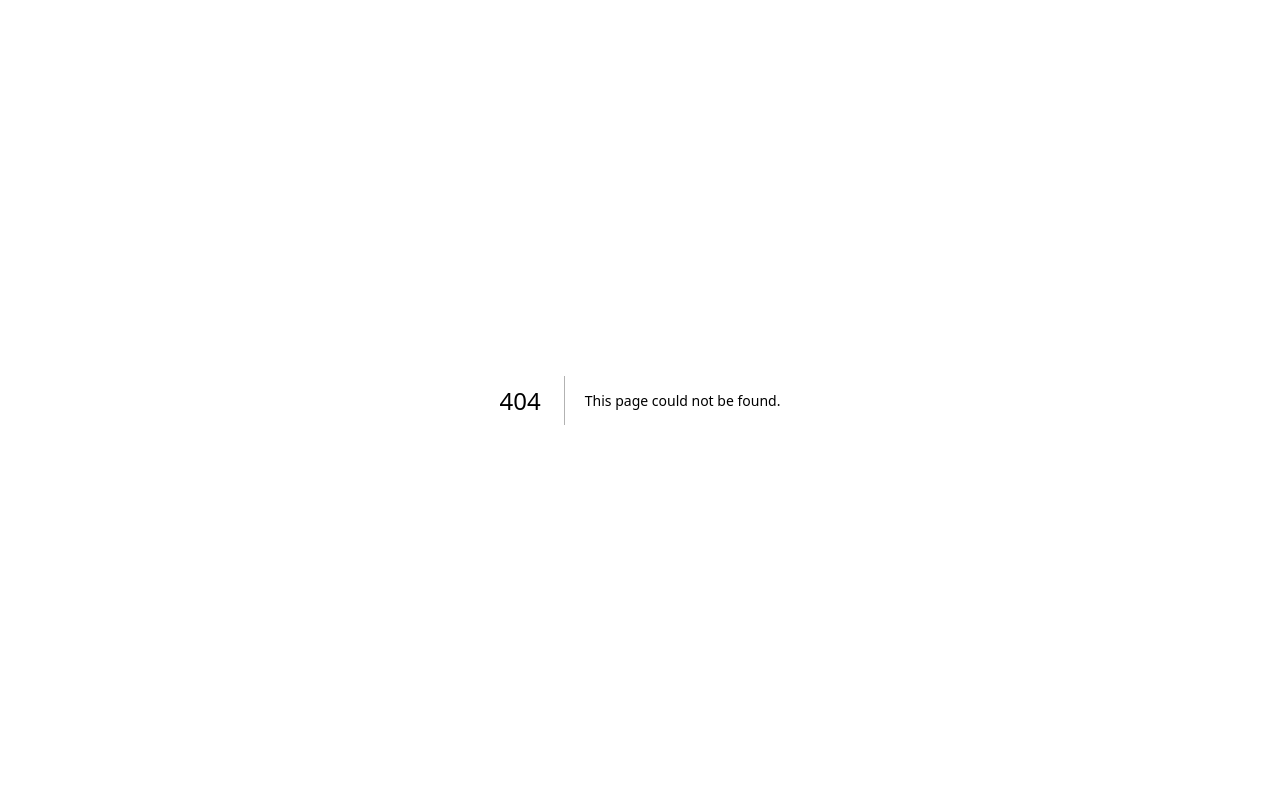
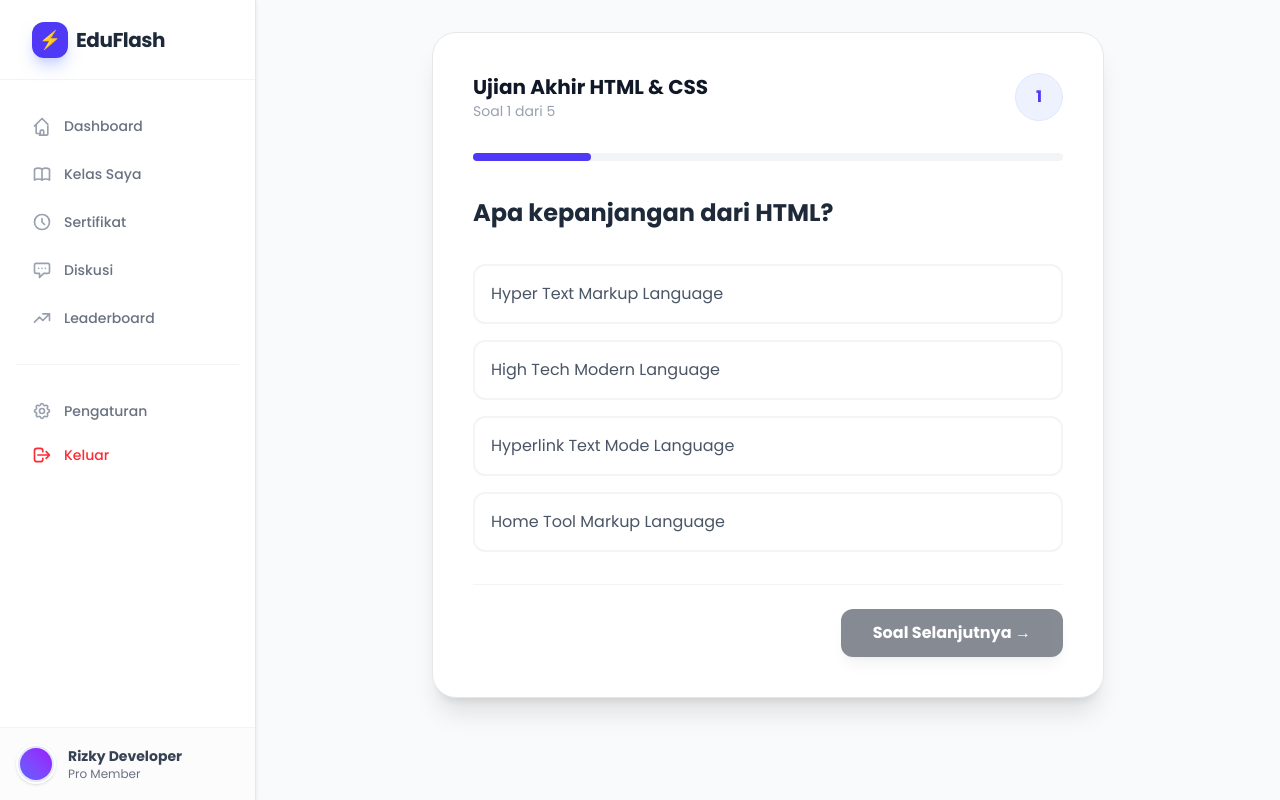
Before and after one commit to ayndri/Learning-Management-System, a Next.js app: page /dashboard/quiz in a window 1280 px wide. Before the commit this address had no page. Built offline with nearby package versions, Linux system fonts and the light colour scheme.

Commit message:
feature: add quiz

```diff
--- a/app/courses/[id]/page.tsx
+++ b/app/courses/[id]/page.tsx
@@ -79,9 +79,13 @@ export default async function CourseDetail({ params }: Props) {
 
                         {/* Action Buttons */}
                         <div className="mt-10 pt-8 border-t border-gray-100 flex gap-4">
-                            <button className="flex-1 bg-indigo-600 text-white font-semibold py-3 px-6 rounded-xl hover:bg-indigo-700 transition shadow-lg shadow-indigo-200">
-                                Tandai Selesai
-                            </button>
+                            <Link
+                                href="/dashboard/quiz"
+                                className="flex-1 bg-indigo-600 text-white font-semibold py-3 px-6 rounded-xl hover:bg-indigo-700 transition shadow-lg shadow-indigo-200 text-center"
+                            >
+                                Mulai Ujian Akhir
+                            </Link>
+
                             <button className="px-6 py-3 border border-gray-200 text-gray-700 font-semibold rounded-xl hover:bg-gray-50 transition">
                                 Download Materi
                             </button>
--- /dev/null
+++ b/app/dashboard/quiz/page.tsx
@@ -0,0 +1,178 @@
+"use client";
+
+import Link from "next/link";
+import { useRouter } from "next/navigation";
+import { useState } from "react";
+
+export default function QuizPage() {
+    const router = useRouter();
+
+    // State Logika Kuis
+    const [currentQuestion, setCurrentQuestion] = useState(0);
+    const [score, setScore] = useState(0);
+    const [showScore, setShowScore] = useState(false);
+    const [selectedAnswer, setSelectedAnswer] = useState<number | null>(null);
+
+    // Dummy Data Soal
+    const questions = [
+        {
+            question: "Apa kepanjangan dari HTML?",
+            options: [
+                "Hyper Text Markup Language",
+                "High Tech Modern Language",
+                "Hyperlink Text Mode Language",
+                "Home Tool Markup Language"
+            ],
+            correct: 0,
+        },
+        {
+            question: "Tag mana yang digunakan untuk membuat link?",
+            options: ["<link>", "<a>", "<href>", "<url>"],
+            correct: 1,
+        },
+        {
+            question: "Properti CSS untuk mengubah warna teks adalah...",
+            options: ["text-color", "fg-color", "color", "font-color"],
+            correct: 2,
+        },
+        {
+            question: "Manakah yang BUKAN framework JavaScript?",
+            options: ["React", "Vue", "Laravel", "Angular"],
+            correct: 2,
+        },
+        {
+            question: "Perintah git untuk mengunggah kode ke repository adalah...",
+            options: ["git pull", "git upload", "git push", "git commit"],
+            correct: 2,
+        },
+    ];
+
+    const handleAnswerOptionClick = (index: number) => {
+        setSelectedAnswer(index);
+    };
+
+    const handleNextQuestion = () => {
+        if (selectedAnswer === null) return;
+
+        // Cek jawaban benar/salah
+        if (selectedAnswer === questions[currentQuestion].correct) {
+            setScore(score + 1);
+        }
+
+        const nextQuestion = currentQuestion + 1;
+        if (nextQuestion < questions.length) {
+            setCurrentQuestion(nextQuestion);
+            setSelectedAnswer(null); // Reset pilihan
+        } else {
+            setShowScore(true);
+        }
+    };
+
+    // Hitung persentase nilai
+    const percentage = Math.round((score / questions.length) * 100);
+    const isPassed = percentage >= 70;
+
+    return (
+        <div className="min-h-[80vh] flex items-center justify-center animate-fade-in-up">
+            <div className="w-full max-w-2xl bg-white border border-gray-200 rounded-3xl shadow-xl overflow-hidden">
+
+                {/* --- HASIL SKOR (Jika Kuis Selesai) --- */}
+                {showScore ? (
+                    <div className="p-12 text-center space-y-6">
+                        <div className="text-6xl mb-4 animate-bounce-short">
+                            {isPassed ? "🎉" : "😢"}
+                        </div>
+
+                        <div>
+                            <h2 className="text-3xl font-bold text-gray-900 mb-2">
+                                {isPassed ? "Selamat! Kamu Lulus." : "Yah, Belum Lulus."}
+                            </h2>
+                            <p className="text-gray-500">
+                                Kamu menjawab benar {score} dari {questions.length} soal.
+                            </p>
+                        </div>
+
+                        {/* Score Circle */}
+                        <div className="flex justify-center my-8">
+                            <div className={`w-40 h-40 rounded-full flex items-center justify-center border-8 text-5xl font-bold ${isPassed ? 'border-green-500 text-green-600 bg-green-50' : 'border-red-500 text-red-600 bg-red-50'}`}>
+                                {percentage}<span className="text-xl">%</span>
+                            </div>
+                        </div>
+
+                        <div className="flex gap-4 justify-center">
+                            <button
+                                onClick={() => window.location.reload()}
+                                className="px-6 py-3 border border-gray-300 rounded-xl font-semibold text-gray-600 hover:bg-gray-50 transition"
+                            >
+                                Coba Lagi
+                            </button>
+                            <Link
+                                href="/dashboard/courses"
+                                className="px-6 py-3 bg-gray-900 text-white rounded-xl font-semibold hover:bg-indigo-600 transition shadow-lg"
+                            >
+                                Kembali ke Kelas
+                            </Link>
+                        </div>
+                    </div>
+                ) : (
+                    /* --- TAMPILAN SOAL --- */
+                    <div className="p-8 md:p-10">
+                        {/* Header: Progress & Judul */}
+                        <div className="flex justify-between items-center mb-8">
+                            <div>
+                                <h2 className="text-xl font-bold text-gray-900">Ujian Akhir HTML & CSS</h2>
+                                <p className="text-sm text-gray-400">Soal {currentQuestion + 1} dari {questions.length}</p>
+                            </div>
+                            <div className="w-12 h-12 rounded-full bg-indigo-50 text-indigo-600 flex items-center justify-center font-bold border border-indigo-100">
+                                {currentQuestion + 1}
+                            </div>
+                        </div>
+
+                        {/* Progress Bar */}
+                        <div className="w-full bg-gray-100 rounded-full h-2 mb-8">
+                            <div
+                                className="bg-indigo-600 h-2 rounded-full transition-all duration-500"
+                                style={{ width: `${((currentQuestion + 1) / questions.length) * 100}%` }}
+                            ></div>
+                        </div>
+
+                        {/* Pertanyaan */}
+                        <h3 className="text-2xl font-bold text-gray-800 mb-8 leading-relaxed">
+                            {questions[currentQuestion].question}
+                        </h3>
+
+                        {/* Pilihan Jawaban */}
+                        <div className="space-y-4">
+                            {questions[currentQuestion].options.map((option, index) => (
+                                <button
+                                    key={index}
+                                    onClick={() => handleAnswerOptionClick(index)}
+                                    className={`w-full text-left p-4 rounded-xl border-2 transition-all duration-200 flex items-center justify-between group ${selectedAnswer === index
+                                        ? "border-indigo-600 bg-indigo-50 text-indigo-700 font-semibold"
+                                        : "border-gray-100 hover:border-indigo-200 hover:bg-gray-50 text-gray-600"
+                                        }`}
+                                >
+                                    <span>{option}</span>
+                                    {selectedAnswer === index && (
+                                        <span className="text-indigo-600">✓</span>
+                                    )}
+                                </button>
+                            ))}
+                        </div>
+
+                        {/* Tombol Next */}
+                        <div className="mt-8 pt-6 border-t border-gray-100 flex justify-end">
+                            <button
+                                onClick={handleNextQuestion}
+                                disabled={selectedAnswer === null}
+                                className="bg-gray-900 text-white px-8 py-3 rounded-xl font-bold hover:bg-indigo-600 transition shadow-lg disabled:opacity-50 disabled:cursor-not-allowed flex items-center gap-2"
+                            >
+                                {currentQuestion === questions.length - 1 ? "Selesai & Lihat Nilai" : "Soal Selanjutnya →"}
+                            </button>
+                        </div>
+                    </div>
+                )}
+            </div>
+        </div>
+    );
+}
```
